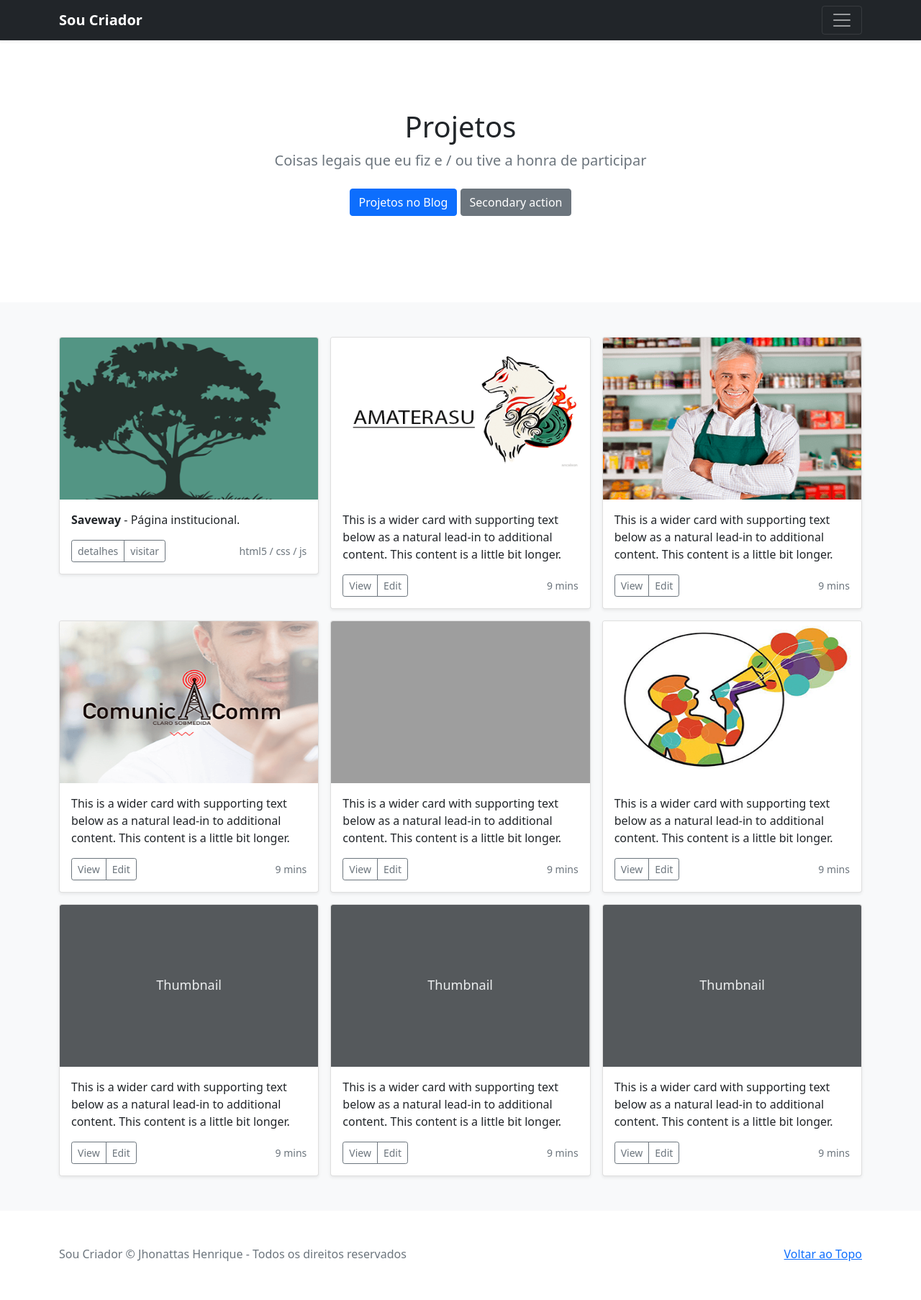
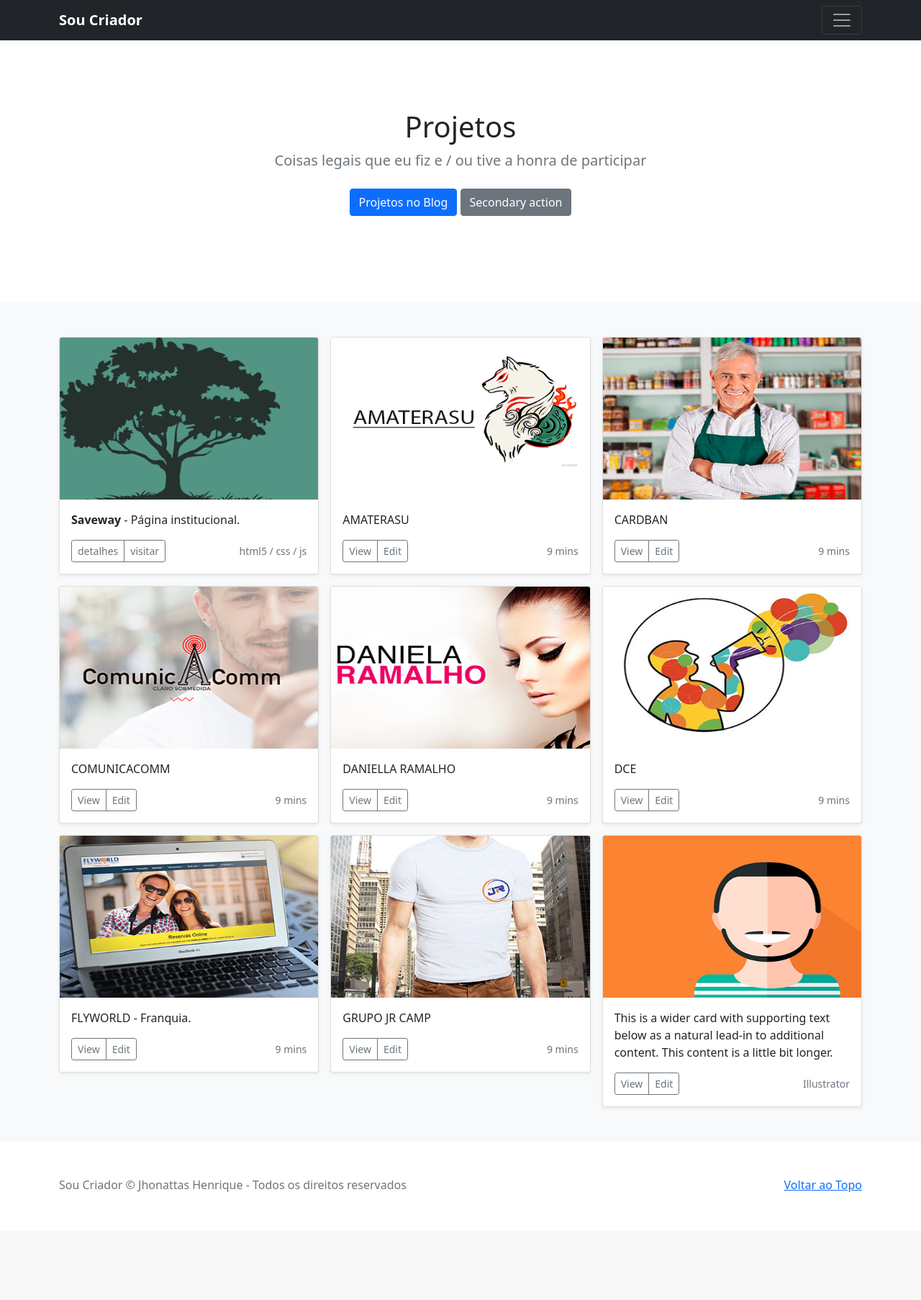
Before and after one commit to jhonattas/soucriador-front, a PHP site: page /soucriador/source/views/projects.php in a window 1280 px wide. Shown: the whole page at 72% size. After the commit the page ends 1656 px from the top, so only its background shows below. Run offline with PHP 8.4, Linux system fonts and the light colour scheme; some libraries are stand-ins or nearby versions; grey boxes are pictures that could not be loaded.

Commit message:
update projects thumb

```diff
--- a/source/views/projects.php
+++ b/source/views/projects.php
@@ -116,7 +116,7 @@
           <div class="card shadow-sm">
             <img class="bd-placeholder-img card-img-top" width="100%" height="225" aria-label="Placeholder: Thumbnail" preserveAspectRatio="xMidYMid slice" focusable="false" src="<?php echo URL_BASE; ?>assets/img/mini/amaterasu.png">
             <div class="card-body">
-              <p class="card-text">This is a wider card with supporting text below as a natural lead-in to additional content. This content is a little bit longer.</p>
+              <p class="card-text">AMATERASU</p>
               <div class="d-flex justify-content-between align-items-center">
                 <div class="btn-group">
                   <button type="button" class="btn btn-sm btn-outline-secondary">View</button>
@@ -132,7 +132,7 @@
             <img class="bd-placeholder-img card-img-top" width="100%" height="225" aria-label="Placeholder: Thumbnail" preserveAspectRatio="xMidYMid slice" focusable="false" src="<?php echo URL_BASE; ?>assets/img/mini/cardban.png">
 
             <div class="card-body">
-              <p class="card-text">This is a wider card with supporting text below as a natural lead-in to additional content. This content is a little bit longer.</p>
+              <p class="card-text">CARDBAN</p>
               <div class="d-flex justify-content-between align-items-center">
                 <div class="btn-group">
                   <button type="button" class="btn btn-sm btn-outline-secondary">View</button>
@@ -149,7 +149,7 @@
             <img class="bd-placeholder-img card-img-top" width="100%" height="225" aria-label="Placeholder: Thumbnail" preserveAspectRatio="xMidYMid slice" focusable="false" src="<?php echo URL_BASE; ?>assets/img/mini/comunicacomm.png">
 
             <div class="card-body">
-              <p class="card-text">This is a wider card with supporting text below as a natural lead-in to additional content. This content is a little bit longer.</p>
+              <p class="card-text">COMUNICACOMM</p>
               <div class="d-flex justify-content-between align-items-center">
                 <div class="btn-group">
                   <button type="button" class="btn btn-sm btn-outline-secondary">View</button>
@@ -162,10 +162,10 @@
         </div>
         <div class="col">
           <div class="card shadow-sm">
-            <img class="bd-placeholder-img card-img-top" width="100%" height="225" aria-label="Placeholder: Thumbnail" preserveAspectRatio="xMidYMid slice" focusable="false" src="<?php echo URL_BASE; ?>assets/img/mini/daniella_ramalho.png">
+            <img class="bd-placeholder-img card-img-top" width="100%" height="225" aria-label="Placeholder: Thumbnail" preserveAspectRatio="xMidYMid slice" focusable="false" src="<?php echo URL_BASE; ?>assets/img/mini/daniella_ramalho.jpg">
 
             <div class="card-body">
-              <p class="card-text">This is a wider card with supporting text below as a natural lead-in to additional content. This content is a little bit longer.</p>
+              <p class="card-text">DANIELLA RAMALHO</p>
               <div class="d-flex justify-content-between align-items-center">
                 <div class="btn-group">
                   <button type="button" class="btn btn-sm btn-outline-secondary">View</button>
@@ -181,7 +181,7 @@
             <img class="bd-placeholder-img card-img-top" width="100%" height="225" aria-label="Placeholder: Thumbnail" preserveAspectRatio="xMidYMid slice" focusable="false" src="<?php echo URL_BASE; ?>assets/img/mini/dce.png">
 
             <div class="card-body">
-              <p class="card-text">This is a wider card with supporting text below as a natural lead-in to additional content. This content is a little bit longer.</p>
+              <p class="card-text">DCE</p>
               <div class="d-flex justify-content-between align-items-center">
                 <div class="btn-group">
                   <button type="button" class="btn btn-sm btn-outline-secondary">View</button>
@@ -195,10 +195,10 @@
 
         <div class="col">
           <div class="card shadow-sm">
-            <svg class="bd-placeholder-img card-img-top" width="100%" height="225" xmlns="http://www.w3.org/2000/svg" role="img" aria-label="Placeholder: Thumbnail" preserveAspectRatio="xMidYMid slice" focusable="false"><title>Placeholder</title><rect width="100%" height="100%" fill="#55595c"/><text x="50%" y="50%" fill="#eceeef" dy=".3em">Thumbnail</text></svg>
+            <img class="bd-placeholder-img card-img-top" width="100%" height="225" aria-label="Placeholder: Thumbnail" preserveAspectRatio="xMidYMid slice" focusable="false" src="<?php echo URL_BASE; ?>assets/img/mini/flyworld_franquia.png">
 
             <div class="card-body">
-              <p class="card-text">This is a wider card with supporting text below as a natural lead-in to additional content. This content is a little bit longer.</p>
+              <p class="card-text">FLYWORLD - Franquia.</p>
               <div class="d-flex justify-content-between align-items-center">
                 <div class="btn-group">
                   <button type="button" class="btn btn-sm btn-outline-secondary">View</button>
@@ -211,10 +211,10 @@
         </div>
         <div class="col">
           <div class="card shadow-sm">
-            <svg class="bd-placeholder-img card-img-top" width="100%" height="225" xmlns="http://www.w3.org/2000/svg" role="img" aria-label="Placeholder: Thumbnail" preserveAspectRatio="xMidYMid slice" focusable="false"><title>Placeholder</title><rect width="100%" height="100%" fill="#55595c"/><text x="50%" y="50%" fill="#eceeef" dy=".3em">Thumbnail</text></svg>
+            <img class="bd-placeholder-img card-img-top" width="100%" height="225" aria-label="Placeholder: Thumbnail" preserveAspectRatio="xMidYMid slice" focusable="false" src="<?php echo URL_BASE; ?>assets/img/mini/grupojrcamp.jpg">
 
             <div class="card-body">
-              <p class="card-text">This is a wider card with supporting text below as a natural lead-in to additional content. This content is a little bit longer.</p>
+              <p class="card-text">GRUPO JR CAMP</p>
               <div class="d-flex justify-content-between align-items-center">
                 <div class="btn-group">
                   <button type="button" class="btn btn-sm btn-outline-secondary">View</button>
@@ -227,7 +227,7 @@
         </div>
         <div class="col">
           <div class="card shadow-sm">
-            <svg class="bd-placeholder-img card-img-top" width="100%" height="225" xmlns="http://www.w3.org/2000/svg" role="img" aria-label="Placeholder: Thumbnail" preserveAspectRatio="xMidYMid slice" focusable="false"><title>Placeholder</title><rect width="100%" height="100%" fill="#55595c"/><text x="50%" y="50%" fill="#eceeef" dy=".3em">Thumbnail</text></svg>
+            <img class="bd-placeholder-img card-img-top" width="100%" height="225" aria-label="Placeholder: Thumbnail" preserveAspectRatio="xMidYMid slice" focusable="false" src="<?php echo URL_BASE; ?>assets/img/mini/igor_flat.png">
 
             <div class="card-body">
               <p class="card-text">This is a wider card with supporting text below as a natural lead-in to additional content. This content is a little bit longer.</p>
@@ -236,7 +236,7 @@
                   <button type="button" class="btn btn-sm btn-outline-secondary">View</button>
                   <button type="button" class="btn btn-sm btn-outline-secondary">Edit</button>
                 </div>
-                <small class="text-muted">9 mins</small>
+                <small class="text-muted">Illustrator</small>
               </div>
             </div>
           </div>
```
